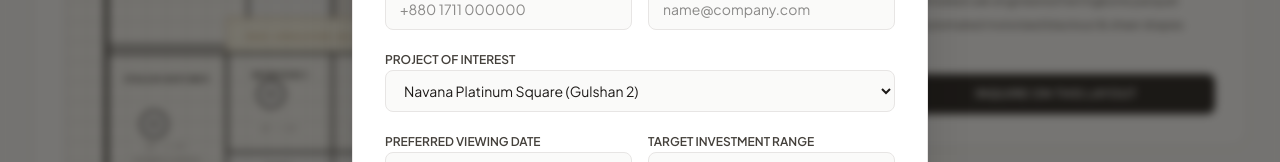
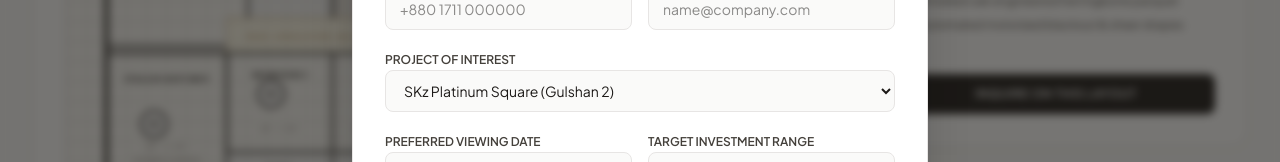
Before and after one commit to SayhamKayes/SKz-Real-Eastate, a React (Vite) app: page / in a window 1280 px wide. Both pictures are taken after a click on the button "INQUIRE ON THIS LAYOUT". Shown: the part 5600-5762 px from the top of the page. Built offline with nearby package versions, Linux system fonts and the light colour scheme.

Commit message:
feat(ui): rebrand core components and update hero typography to SKz

```diff
--- a/Frontend/App.css
+++ b/Frontend/App.css
@@ -1,4 +1,4 @@
-/* Navana Real Estate Custom Styling */
+/* SKz Real Estate Custom Styling */
 
 html {
   scroll-behavior: smooth;
--- a/Frontend/components/About/AboutHeritage.jsx
+++ b/Frontend/components/About/AboutHeritage.jsx
@@ -20,7 +20,7 @@
             Pioneering Architectural Landmarks Across Dhaka for Nearly Three Decades
           </h2>
           <p className="text-base md:text-lg text-stone-600 leading-relaxed">
-            Founded with the singular purpose of elevating Bangladesh’s urban skyline, Navana Real Estate Ltd.
+            Founded with the singular purpose of elevating Bangladesh’s urban skyline, SKz Real Estate Ltd.
             unites international Scandinavian architectural restraint with unyielding structural integrity.
             We do not simply build residences; we sculpt timeless landmarks that endure for generations.
           </p>
@@ -35,7 +35,7 @@
                 The Standard of Absolute Integrity
               </h3>
               <p className="text-sm md:text-base text-stone-600 leading-relaxed">
-                In an industry where delays and compromises are too frequent, Navana Real Estate operates under
+                In an industry where delays and compromises are too frequent, SKz Real Estate operates under
                 a solemn pledge: 100% on-time handover, unencumbered legal titles, and structural safety engineered
                 far beyond local regulatory mandates.
               </p>
@@ -68,7 +68,7 @@
 
             <div className="relative space-y-4">
               <div className="text-xs font-semibold text-[#B48C57] tracking-widest uppercase">
-                THE NAVANA PROMISE
+                THE SKz PROMISE
               </div>
               <h3 className="font-serif text-3xl font-bold tracking-tight">
                 "We build with the assumption that nature is unpredictable, but our engineering is not."
--- a/Frontend/components/Hero/HeroSection.jsx
+++ b/Frontend/components/Hero/HeroSection.jsx
@@ -64,7 +64,7 @@
               Welcome to
             </span>
             <h2 className="font-serif text-4xl sm:text-6xl md:text-7xl lg:text-8xl font-bold tracking-tight text-white drop-shadow-2xl">
-              NAVANA <span className="font-light italic text-[#D4AF37]">REAL ESTATE</span>
+              SKz <span className="font-bold italic text-[#D4AF37]">REAL ESTATE</span>
             </h2>
           </div>
         )}
--- a/Frontend/components/Inquiry/ScheduleViewingForm.jsx
+++ b/Frontend/components/Inquiry/ScheduleViewingForm.jsx
@@ -9,7 +9,7 @@
     name: '',
     email: '',
     phone: '',
-    project_interest: initialProject || 'Navana Platinum Square, Gulshan 2',
+    project_interest: initialProject || 'SKz Platinum Square, Gulshan 2',
     location_preference: 'Gulshan 2',
     budget_range: 'BDT 10 Cr – 15 Cr',
     preferred_viewing_date: '',
@@ -128,12 +128,12 @@
                   onChange={(e) => setFormData({ ...formData, project_interest: e.target.value })}
                   className="w-full px-3.5 py-2.5 bg-stone-50 border border-stone-200 rounded-lg text-sm focus:outline-none focus:border-[#B48C57]"
                 >
-                  <option value="Navana Platinum Square, Gulshan 2">Navana Platinum Square (Gulshan 2)</option>
-                  <option value="Navana Imperium, Tejgaon">Navana Imperium (Tejgaon Commercial)</option>
-                  <option value="Navana Pristine Heights, Banani">Navana Pristine Heights (Banani)</option>
-                  <option value="Navana Green Terraces, Dhanmondi">Navana Green Terraces (Dhanmondi)</option>
-                  <option value="Navana The Horizon, Baridhara">Navana The Horizon (Baridhara Diplomatic)</option>
-                  <option value="Navana Vantage Tower, Gulshan Ave">Navana Vantage Tower (Gulshan Avenue)</option>
+                  <option value="SKz Platinum Square, Gulshan 2">SKz Platinum Square (Gulshan 2)</option>
+                  <option value="SKz Imperium, Tejgaon">SKz Imperium (Tejgaon Commercial)</option>
+                  <option value="SKz Pristine Heights, Banani">SKz Pristine Heights (Banani)</option>
+                  <option value="SKz Green Terraces, Dhanmondi">SKz Green Terraces (Dhanmondi)</option>
+                  <option value="SKz The Horizon, Baridhara">SKz The Horizon (Baridhara Diplomatic)</option>
+                  <option value="SKz Vantage Tower, Gulshan Ave">SKz Vantage Tower (Gulshan Avenue)</option>
                   <option value="General Luxury Portfolio Consultation">General Luxury Portfolio Consultation</option>
                 </select>
               </div>
--- a/Frontend/components/Landowners/LandownerPartnership.jsx
+++ b/Frontend/components/Landowners/LandownerPartnership.jsx
@@ -199,7 +199,7 @@
                 Submit Your Land for Evaluation
               </h3>
               <p className="text-xs text-stone-500">
-                Strict confidential review directly handled by Navana’s Board of Directors.
+                Strict confidential review directly handled by SKz’s Board of Directors.
               </p>
             </div>
 
--- a/Frontend/components/Navbar/Navbar.jsx
+++ b/Frontend/components/Navbar/Navbar.jsx
@@ -62,7 +62,7 @@
               ? 'text-white group-hover:text-[#D4AF37]'
               : 'text-stone-900 group-hover:text-[#B48C57]'
           }`}>
-            NAVANA <span className={`font-light tracking-widest ${isDarkHero ? 'text-[#D4AF37]' : 'text-[#B48C57]'}`}>REAL ESTATE</span>
+            SKz <span className={`font-light tracking-widest ${isDarkHero ? 'text-[#D4AF37]' : 'text-[#B48C57]'}`}>REAL ESTATE</span>
           </div>
         </button>
 
--- a/Frontend/components/Projects/ProjectModal.jsx
+++ b/Frontend/components/Projects/ProjectModal.jsx
@@ -127,7 +127,7 @@
           {activeTab === 'floorPlans' && (
             <div className="space-y-6">
               <p className="text-xs md:text-sm text-stone-600">
-                Every Navana residence offers expansive floor plates with zero dark corridors, maximizing cross-ventilation and natural daylight.
+                Every SKz residence offers expansive floor plates with zero dark corridors, maximizing cross-ventilation and natural daylight.
               </p>
 
               <div className="grid grid-cols-1 md:grid-cols-2 gap-6">
--- a/Frontend/components/Widgets/WhatsAppWidget.jsx
+++ b/Frontend/components/Widgets/WhatsAppWidget.jsx
@@ -8,7 +8,7 @@
   const rawNumber = companyInfo?.directSales || companyInfo?.hotline || phoneNumber;
   const sanitizedNumber = rawNumber.replace(/[^0-9]/g, '');
 
-  const defaultMsg = customMessage || `Hello ${companyInfo?.shortName || 'Navana Real Estate'}, I would like to inquire about your luxury residential and commercial projects.`;
+  const defaultMsg = customMessage || `Hello ${companyInfo?.shortName || 'SKz Real Estate'}, I would like to inquire about your luxury residential and commercial projects.`;
   const whatsappUrl = `https://wa.me/${sanitizedNumber}?text=${encodeURIComponent(defaultMsg)}`;
 
   return (
```
